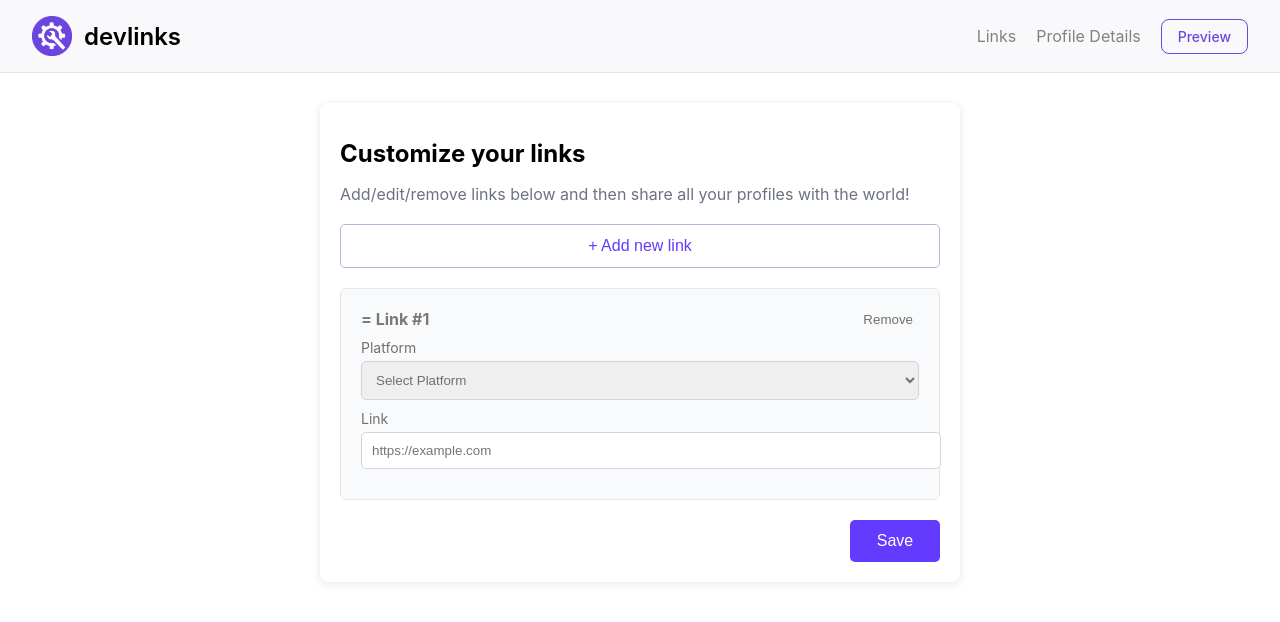
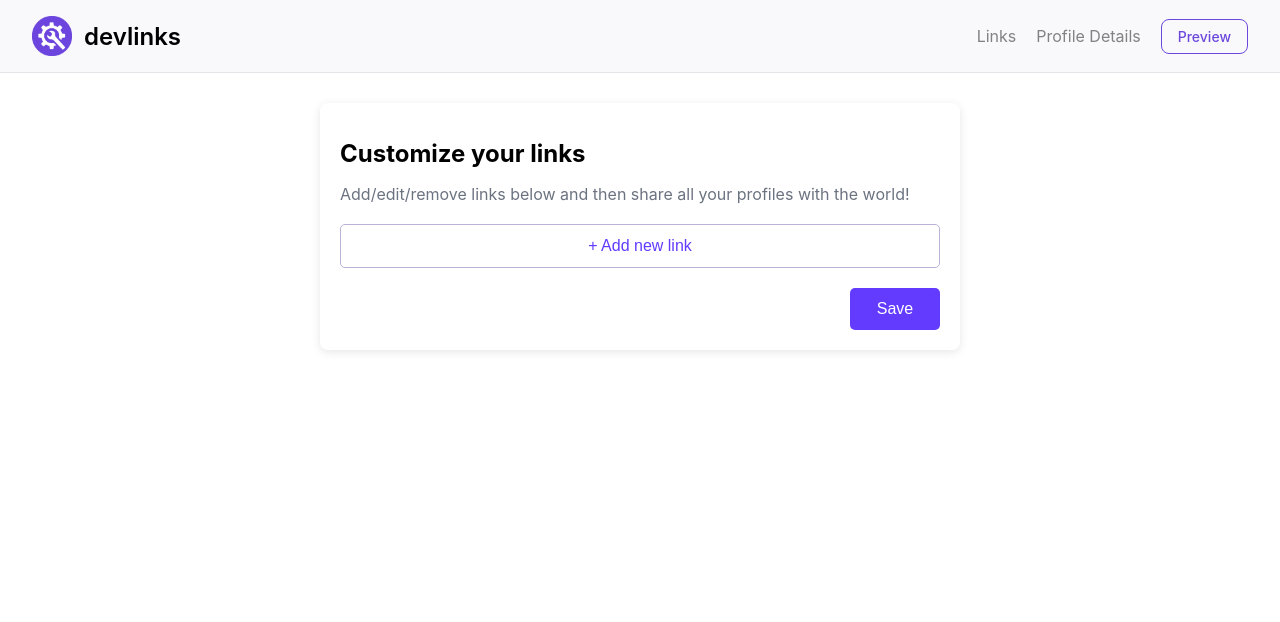
Before and after one commit to BHObserver/Link-sharing-app, a React (Create React App) app: page /links in a window 1280 px wide. Shown: the top 622 px of the page. Built offline with nearby package versions, Linux system fonts and the light colour scheme.

Commit message:
Update LinkSection.js

```diff
--- a/src/components/link-section/LinkSection.js
+++ b/src/components/link-section/LinkSection.js
@@ -1,45 +1,41 @@
 import React, { useState } from 'react';
 import { DragDropContext, Draggable } from 'react-beautiful-dnd';
-import { useNavigate } from 'react-router-dom';
 import StrictModeDroppable from '../StrictModeDropable/StrictModeDropable';
 import './LinksPage.scss'; // Ensure SCSS file is correct
 
+const platformOptions = ['GitHub', 'YouTube', 'Twitter', 'LinkedIn', 'Instagram'];
 
+const LinksPage = ({ links = [], onLinksChange = () => {} }) => {
+  const [currentLinks, setCurrentLinks] = useState(links);
 
-const platformOptions = [`${<></>}GitHub`, 'YouTube', 'Twitter', 'LinkedIn', 'Instagram'];
-
-const LinksPage = () => {
-  const [links, setLinks] = useState([{ platform: '', url: '' }]);
-  const navigate = useNavigate();
-
-  // Function to handle link input changes
   const handleLinkChange = (index, event) => {
     const { name, value } = event.target;
-    const updatedLinks = links.map((link, i) =>
+    const updatedLinks = currentLinks.map((link, i) =>
       i === index ? { ...link, [name]: value } : link
     );
-    setLinks(updatedLinks);
+    setCurrentLinks(updatedLinks);
+    onLinksChange(updatedLinks); // Call the parent handler
   };
 
-  // Add new link field
   const addLinkField = () => {
-    setLinks([...links, { platform: '', url: '' }]);
+    const newLinks = [...currentLinks, { platform: '', url: '' }];
+    setCurrentLinks(newLinks);
+    onLinksChange(newLinks); // Update parent
   };
 
-  // Remove a link
   const removeLinkField = (index) => {
-    setLinks(links.filter((_, i) => i !== index));
+    const updatedLinks = currentLinks.filter((_, i) => i !== index);
+    setCurrentLinks(updatedLinks);
+    onLinksChange(updatedLinks); // Update parent
   };
 
-  // Handle reordering after drag
   const handleOnDragEnd = (result) => {
     if (!result.destination) return;
-
-    const reorderedLinks = Array.from(links);
+    const reorderedLinks = Array.from(currentLinks);
     const [movedLink] = reorderedLinks.splice(result.source.index, 1);
     reorderedLinks.splice(result.destination.index, 0, movedLink);
-
-    setLinks(reorderedLinks);
+    setCurrentLinks(reorderedLinks);
+    onLinksChange(reorderedLinks); // Update parent on drag end
   };
 
   return (
@@ -51,17 +47,11 @@ const LinksPage = () => {
         + Add new link
       </button>
 
-      {/* Drag and Drop Context */}
       <DragDropContext onDragEnd={handleOnDragEnd}>
-        {/* Replaced Droppable with StrictModeDroppable */}
         <StrictModeDroppable droppableId="links">
           {(provided) => (
-            <div
-              className="links-container"
-              {...provided.droppableProps}
-              ref={provided.innerRef}
-            >
-              {links.map((link, index) => (
+            <div className="links-container" {...provided.droppableProps} ref={provided.innerRef}>
+              {Array.isArray(currentLinks) && currentLinks.map((link, index) => (
                 <Draggable key={`link-${index}`} draggableId={`link-${index}`} index={index}>
                   {(provided) => (
                     <div
@@ -116,11 +106,12 @@ const LinksPage = () => {
           )}
         </StrictModeDroppable>
       </DragDropContext>
-          <div className='save-button-container'>
-            <button type="button" className="save-button" onClick={() => navigate('/')}>
-              Save
-            </button>
-          </div>
+
+      <div className='save-button-container'>
+        <button type="button" className="save-button" onClick={() => console.log('Links saved:', currentLinks)}>
+          Save
+        </button>
+      </div>
     </div>
   );
 };
```
